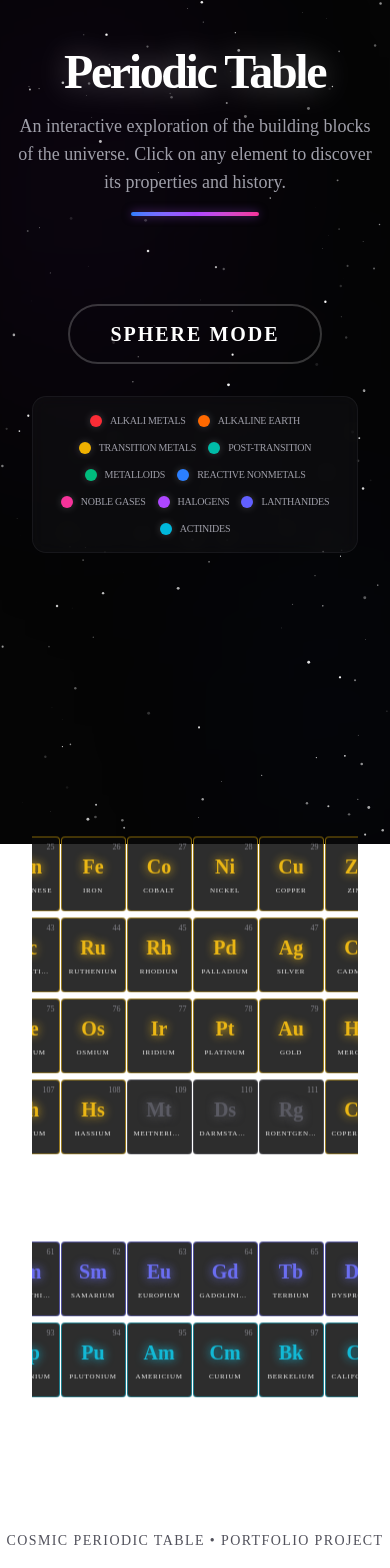
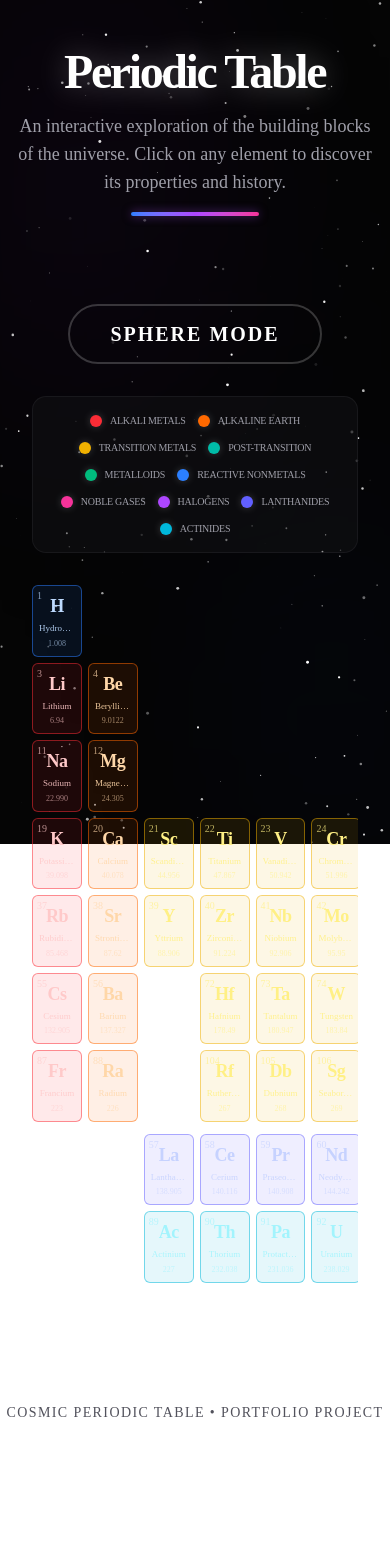
Before and after one commit to jolorupido15/periodic-table, a Next.js app: page /periodic-table in a window 390 px wide. Shown: the top 1568 px of the page. After the commit the page ends 1455 px from the top, so only its background shows below. Built offline with nearby package versions, Linux system fonts and the light colour scheme.

Commit message:
fix sphere transition animation

```diff
--- a/components/PeriodicTable.tsx
+++ b/components/PeriodicTable.tsx
@@ -1,7 +1,8 @@
 'use client';
 
-import { useState, useEffect } from 'react';
+import { useState } from 'react';
 import { elements, Element, ElementCategory } from '@/lib/elements';
+import ElementCard from './ElementCard';
 import ElementDialog from './ElementDialog';
 import { cn } from '@/lib/utils';
 import { Button } from '@/components/ui/button';
@@ -38,24 +39,23 @@ export default function PeriodicTable() {
   const [isDialogOpen, setIsDialogOpen] = useState(false);
   const [isSphereMode, setIsSphereMode] = useState(false);
   const [isTransitioning, setIsTransitioning] = useState(false);
+  const [fadeState, setFadeState] = useState<'in' | 'out'>('in');
 
   const toggleMode = () => {
+    setFadeState('out');
     setIsTransitioning(true);
+
+    setTimeout(() => {
       setIsSphereMode(!isSphereMode);
-    setTimeout(() => setIsTransitioning(false), 850);
+      setFadeState('in');
+      setIsTransitioning(false);
+    }, 300);
   };
 
   const handleElementClick = (element: Element) => {
     setSelectedElement(element);
     setIsDialogOpen(true);
   };
-
-  // Grid Constants
-  const cardWidth = 60;
-  const cardHeight = 75;
-  const gap = 6;
-  const gridWidth = 18 * (cardWidth + gap);
-  const gridHeight = 10 * (cardHeight + gap);
 
   return (
     <div className="w-full flex flex-col items-center gap-8 py-10 px-4 md:px-8">
@@ -76,11 +76,63 @@ export default function PeriodicTable() {
         </Button>
       </div>
 
-      {/* Legend - Fade out in sphere mode */}
+      {/* Main Content Area */}
       <div className={cn(
-        "flex flex-wrap justify-center gap-3 md:gap-6 bg-zinc-900/40 p-4 rounded-xl border border-zinc-800/50 backdrop-blur-sm transition-all duration-1000",
-        isSphereMode ? "opacity-0 pointer-events-none -translate-y-4" : "opacity-100"
+        "w-full transition-all duration-500 ease-in-out",
+        fadeState === 'out' ? "opacity-0 scale-95 blur-sm" : "opacity-100 scale-100 blur-0"
       )}>
+        {isSphereMode ? (
+          <div className="sphere-stage perspective-[2000px]">
+            <div className="sphere-container">
+              {elements.map((el, i) => {
+                const phi = Math.acos(1 - 2 * (i + 0.5) / 118);
+                const theta = Math.PI * (1 + Math.sqrt(5)) * i;
+                const x = 300 * Math.sin(phi) * Math.cos(theta);
+                const y = 300 * Math.sin(phi) * Math.sin(theta);
+                const z = 300 * Math.cos(phi);
+
+                const catColor = categoryHexColors[el.category] || '#52525b';
+
+                return (
+                  <div
+                    key={el.number}
+                    className="sphere-card-wrapper"
+                    style={{
+                      transform: `translate3d(${x}px, ${y}px, ${z}px) rotateY(${theta}rad) rotateX(${phi - Math.PI / 2}rad)`,
+                    } as React.CSSProperties}
+                  >
+                    <div
+                      className="sphere-card group"
+                      onClick={() => handleElementClick(el)}
+                      style={{
+                        border: `1px solid ${catColor}90`,
+                        boxShadow: `0 0 15px ${catColor}60`,
+                      } as React.CSSProperties}
+                    >
+                      <div className="flex flex-col items-center justify-center h-full relative p-1 text-center">
+                        <span className="text-[8px] absolute top-1 right-1 opacity-70 text-zinc-400">
+                          {el.number}
+                        </span>
+                        <span
+                          className="text-[18px] font-bold transition-all duration-300 group-hover:scale-125"
+                          style={{ color: catColor, textShadow: `0_0_10px_${catColor}` }}
+                        >
+                          {el.symbol}
+                        </span>
+                        <span className="text-[7px] uppercase tracking-widest text-white mt-1 opacity-90 truncate w-full px-0.5">
+                          {el.name}
+                        </span>
+                      </div>
+                    </div>
+                  </div>
+                );
+              })}
+            </div>
+          </div>
+        ) : (
+          <div className="table-stage flex flex-col items-center gap-8 animate-in fade-in duration-500">
+            {/* Legend */}
+            <div className="flex flex-wrap justify-center gap-3 md:gap-6 bg-zinc-900/40 p-4 rounded-xl border border-zinc-800/50 backdrop-blur-sm">
               {categories.map((cat) => (
                 <div key={cat.value} className="flex items-center gap-2">
                   <div className={cn("w-3 h-3 rounded-full shadow-[0_0_8px_rgba(255,255,255,0.2)]", cat.color)} />
@@ -91,79 +143,28 @@ export default function PeriodicTable() {
               ))}
             </div>
 
-      {/* Main Stage */}
-      <div className={cn(
-        "relative transition-all duration-1000 flex items-center justify-center",
-        isSphereMode ? "w-full h-[800px] perspective-[2000px]" : "w-full min-h-[850px] overflow-x-auto pb-6"
-      )}>
-        <div className={cn(
-          "relative transition-all duration-1000",
-          isSphereMode ? "sphere-container" : "table-container"
-        )}
-        style={!isSphereMode ? {
-          width: `${gridWidth}px`,
-          height: `${gridHeight}px`,
-        } : {}}
+            {/* Grid */}
+            <div className="overflow-x-auto w-full pb-6 scrollbar-hide">
+              <div
+                className="grid gap-1.5 mx-auto min-w-[1000px] max-w-[1400px]"
+                style={{
+                  gridTemplateColumns: 'repeat(18, minmax(0, 1fr))',
+                  gridTemplateRows: 'repeat(10, auto)',
+                }}
               >
-          {elements.map((el, i) => {
-            // Sphere calculation
-            const phi = Math.acos(1 - 2 * (i + 0.5) / 118);
-            const theta = Math.PI * (1 + Math.sqrt(5)) * i;
-            const sx = 300 * Math.sin(phi) * Math.cos(theta);
-            const sy = 300 * Math.sin(phi) * Math.sin(theta);
-            const sz = 300 * Math.cos(phi);
-
-            // Table calculation
-            const tx = (el.xpos - 1) * (cardWidth + gap) - gridWidth / 2 + cardWidth / 2;
-            const ty = (el.ypos - 1) * (cardHeight + gap) - gridHeight / 2 + cardHeight / 2;
-
-            const catColor = categoryHexColors[el.category] || '#52525b';
-
-            return (
-              <div
-                key={el.number}
-                className="element-wrapper"
-                style={{
-                  transform: isSphereMode
-                    ? `translate3d(${sx}px, ${sy}px, ${sz}px)`
-                    : `translate3d(${tx}px, ${ty}px, 0px)`,
-                  transitionDelay: `${i * 5}ms`,
-                  zIndex: isSphereMode ? Math.round(sz + 300) : 10,
-                } as React.CSSProperties}
-              >
-                <div
-                  className={cn(
-                    "sphere-card group transition-all duration-800 cubic-bezier(0.4, 0, 0.2, 1)",
-                    isSphereMode && "is-sphere"
-                  )}
-                  onClick={() => handleElementClick(el)}
-                  style={{
-                    border: `1px solid ${catColor}90`,
-                    boxShadow: isSphereMode ? `0 0 15px ${catColor}60` : 'none',
-                    opacity: isSphereMode ? 1 : 0.95,
-                    transform: isSphereMode ? 'scale(1)' : 'scale(1)',
-                    transitionDelay: `${i * 5}ms`,
-                  } as React.CSSProperties}
-                >
-                  <div className="flex flex-col items-center justify-center h-full relative p-1">
-                    <span className="text-[8px] absolute top-1 right-1 opacity-70 text-zinc-400">
-                      {el.number}
-                    </span>
-                    <span
-                      className="text-[20px] font-bold transition-all duration-300 group-hover:scale-125"
-                      style={{ color: catColor, textShadow: `0 0 10px ${catColor}` }}
-                    >
-                      {el.symbol}
-                    </span>
-                    <span className="text-[7px] uppercase tracking-widest text-white mt-1 opacity-90 truncate w-full text-center px-0.5">
-                      {el.name}
-                    </span>
+                {elements.map((element, index) => (
+                  <ElementCard
+                    key={element.number}
+                    element={element}
+                    index={index}
+                    onClick={handleElementClick}
+                    isSphereMode={false}
+                  />
+                ))}
               </div>
             </div>
           </div>
-            );
-          })}
-        </div>
+        )}
       </div>
 
       <ElementDialog
@@ -173,25 +174,29 @@ export default function PeriodicTable() {
       />
 
       <style jsx global>{`
+        .sphere-stage {
+          width: 100%;
+          height: 800px;
+          display: flex;
+          align-items: center;
+          justify-center;
+          transition: opacity 0.5s ease, transform 0.5s ease;
+        }
+
         .sphere-container {
           position: relative;
-          width: 100%;
-          height: 100%;
+          width: 700px;
+          height: 700px;
           transform-style: preserve-3d;
-          animation: rotateSphere 25s linear infinite;
+          animation: rotateSphere 30s linear infinite;
         }
 
-        .table-container {
-          position: relative;
-          transform-style: preserve-3d;
-        }
-
-        .element-wrapper {
+        .sphere-card-wrapper {
           position: absolute;
           left: 50%;
           top: 50%;
           transform-style: preserve-3d;
-          transition: transform 800ms cubic-bezier(0.4, 0, 0.2, 1);
+          backface-visibility: visible;
         }
 
         .sphere-card {
@@ -202,15 +207,8 @@ export default function PeriodicTable() {
           background: rgba(10, 10, 10, 0.9);
           border-radius: 4px;
           cursor: pointer;
-          transition: transform 800ms cubic-bezier(0.4, 0, 0.2, 1),
-                      opacity 800ms ease,
-                      box-shadow 800ms ease,
-                      background 300ms ease;
-          backface-visibility: hidden;
-        }
-
-        .sphere-card.is-sphere {
-          animation: counterRotate 25s linear infinite;
+          transition: all 0.3s ease;
+          transform-style: preserve-3d;
         }
 
         .sphere-card:hover {
@@ -224,11 +222,6 @@ export default function PeriodicTable() {
           to { transform: rotateY(360deg); }
         }
 
-        @keyframes counterRotate {
-          from { transform: rotateY(0deg); }
-          to { transform: rotateY(-360deg); }
-        }
-
         .scrollbar-hide::-webkit-scrollbar {
           display: none;
         }
```
Lines whose indentation alone changed are shown as unchanged.
